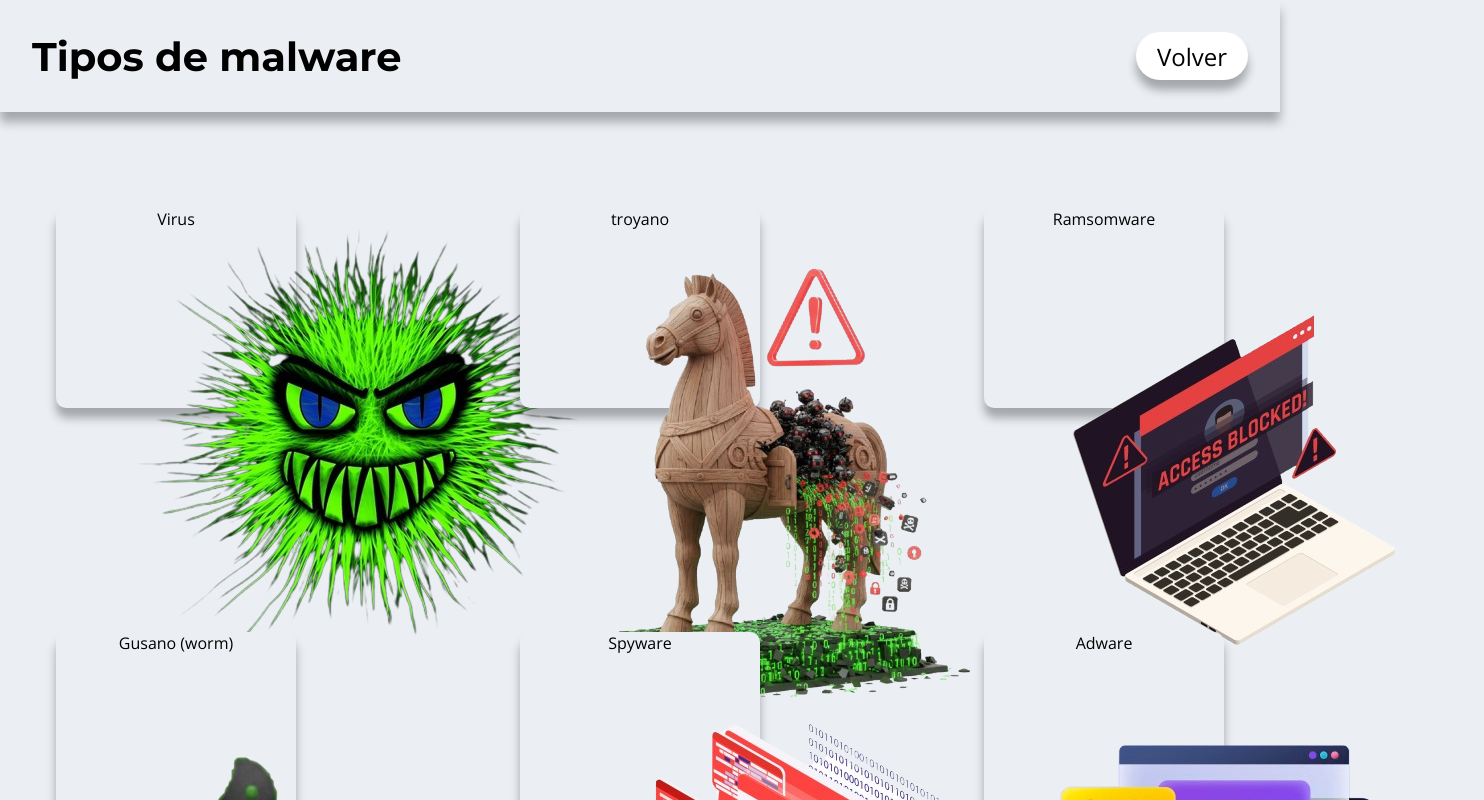
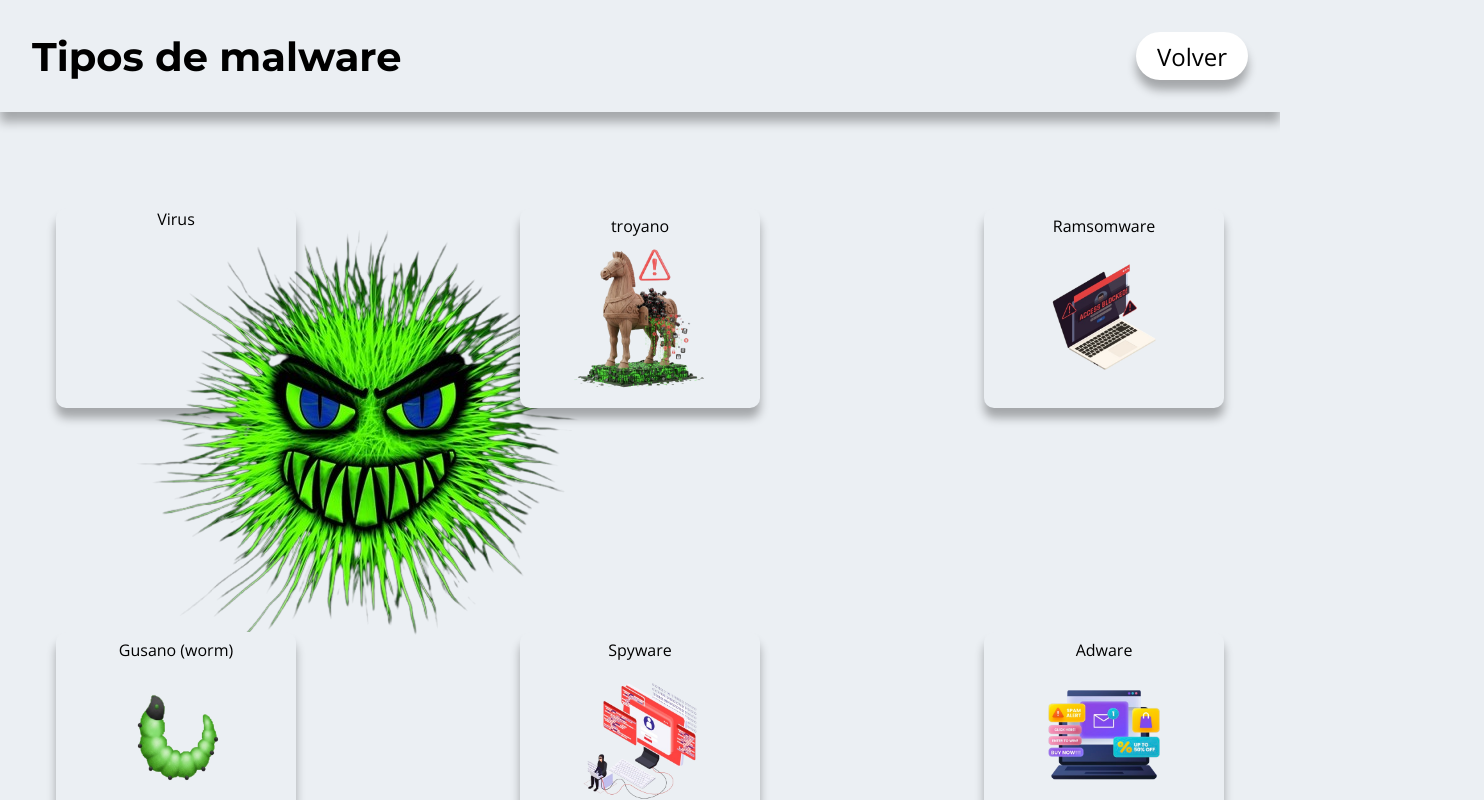
Before and after one commit to cristianantinir/seguridad_informatica, a React (Create React App) app: page /tiposMalware in a window 1280 px wide. Shown: the top 800 px of the page, 1484 px wide, since content can reach past the window. Built offline with nearby package versions, Linux system fonts and the light colour scheme.

Commit message:
Width y Height a cada boton

```diff
--- a/src/pages/Tiposmalware.module.css
+++ b/src/pages/Tiposmalware.module.css
@@ -49,3 +49,8 @@ body{
   border-radius: 10px;
   box-shadow: 0 10px 10px rgba(0, 0, 0, 0.3);
 }
+
+.general{
+  width: 20vh;
+  height: 20vh;
+}
```
